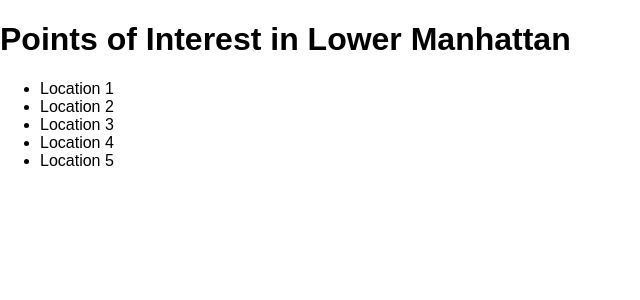
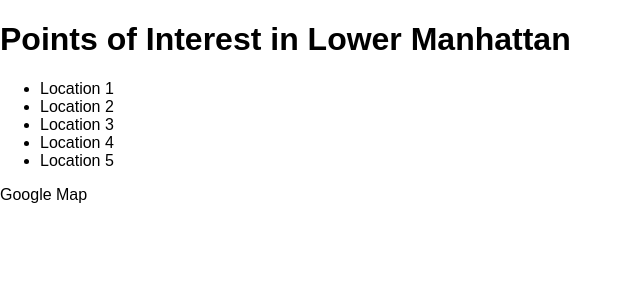
Before and after one commit to thejasonfile/udacity-fend-neighborhood-map, a React (Create React App) app: page / in a window 1280 px wide. Shown: the top 300 px of the page, without its empty margins (0-640 px from the left). Built offline with nearby package versions, Linux system fonts and the light colour scheme.

Commit message:
add GoogleMap component

```diff
--- a/src/App.js
+++ b/src/App.js
@@ -1,6 +1,7 @@
 import React, { Component } from 'react';
 import Title from './Title'
 import LocationList from './LocationList'
+import GoogleMap from './GoogleMap'
 
 class App extends Component {
   render() {
@@ -8,6 +9,7 @@ class App extends Component {
       <div>
         <Title />
         <LocationList />
+        <GoogleMap />
       </div>
     );
   }
--- /dev/null
+++ b/src/GoogleMap.js
@@ -0,0 +1,11 @@
+import React, { Component } from 'react'
+
+class GoogleMap extends Component {
+  render() {
+    return (
+      <div>Google Map</div>
+    )
+  }
+}
+
+export default GoogleMap
```
